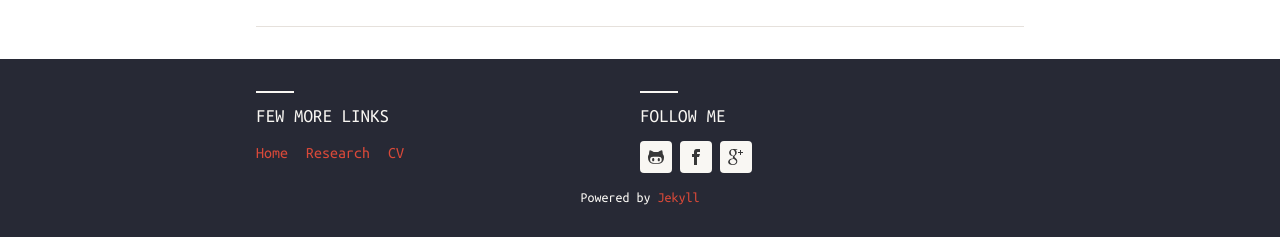
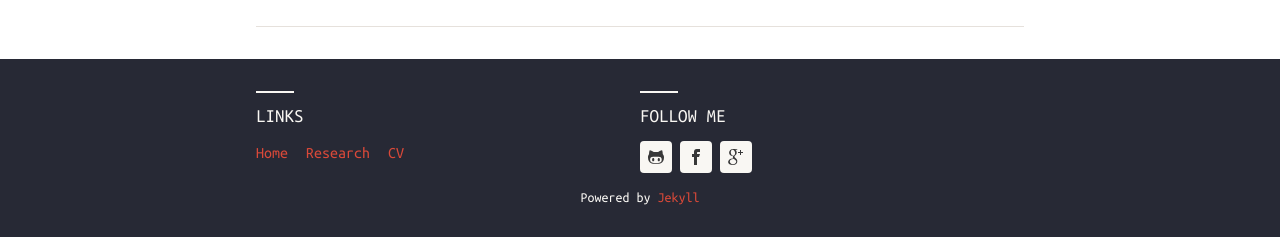
Before and after one commit to mingtang/mingtang.github.io, a Jekyll site: the page built from _posts/2014-08-19-sample-post.markdown, in a window 1280 px wide. Shown: the part 2098-2335 px from the top of the page. Built offline with Jekyll 4.4.1, drawn with Linux system fonts in a browser that asks for light colours; nearby versions of some CDN libraries.

Commit message:
favicon.ico

```diff
--- a/_includes/footer-links.html
+++ b/_includes/footer-links.html
@@ -1,4 +1,4 @@
-<h6>Few more links</h6>
+<h6>links</h6>
 <ul class="menu">
     <li><a href="{{ '/' | prepend: site.baseurl | prepend: site.url }}">Home</a></li>
     <li><a href="{{ '/research' | prepend: site.baseurl | prepend: site.url }}">Research</a></li>
--- a/_layouts/default.html
+++ b/_layouts/default.html
@@ -11,6 +11,8 @@
 
         <!-- Harmony styles -->
         <link rel="stylesheet" type="text/css" href="{{ site.baseurl }}/assets/css/main.css">
+
+        <link rel="shortcut icon" type="image/x-icon" href="http://mingtang.me/favicon.ico">
 
         <!-- Modernizr js -->
         <script async src="{{ site.baseurl }}/assets/js/modernizr.js"></script>
```
Also changed, not shown: 12 other files.
